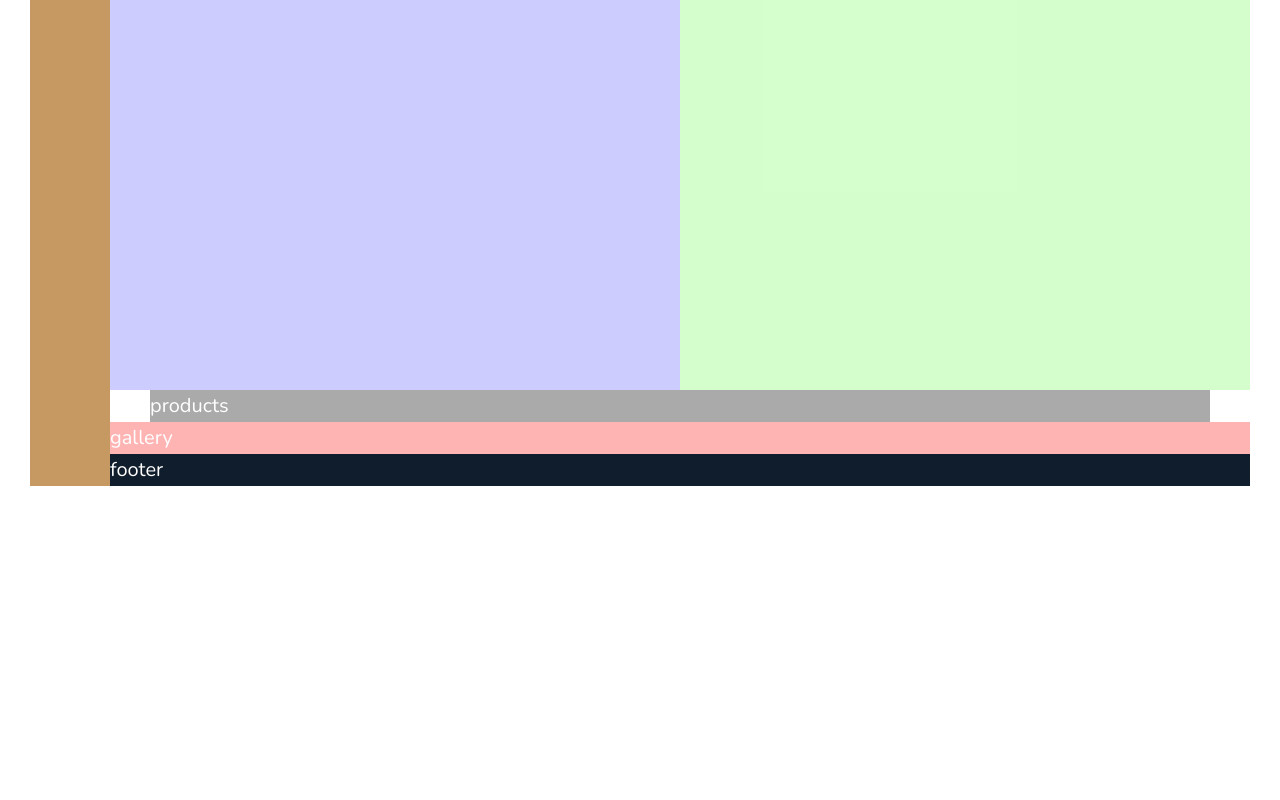
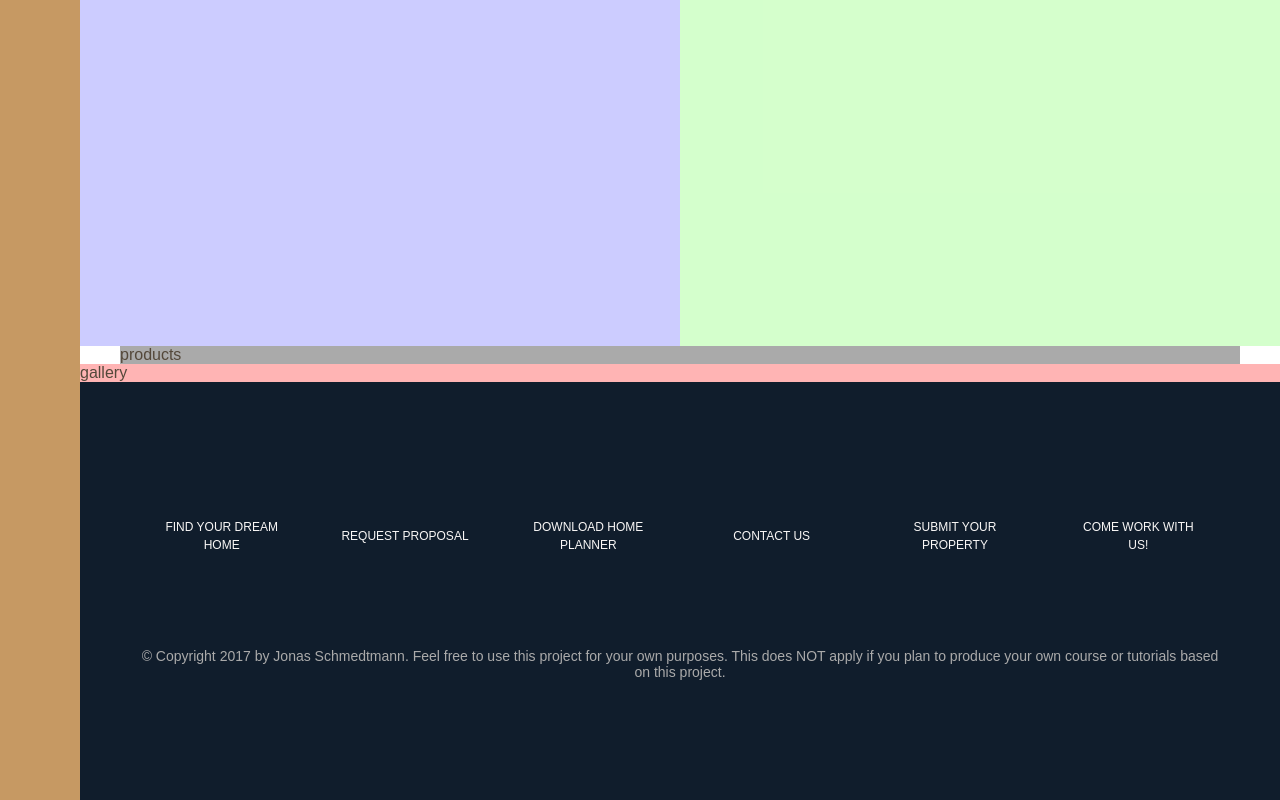
Before and after one commit to nazmulsisil/nexter_git, a website: page index.html in a window 1280 px wide. Shown: the part 824-1624 px from the top of the page. Before the commit the page ends 1340 px from the top, so only its background shows below. Drawn offline with nearby package versions, Linux system fonts and the light colour scheme.

Commit message:
footer completed

```diff
--- a/index.html
+++ b/index.html
@@ -6,7 +6,7 @@
     <meta name="viewport" content="width=device-width, initial-scale=1.0">
     <meta http-equiv="X-UA-Compatible" content="ie=edge">
     <title>Boilerplate</title>
-    <link href="https://fonts.googleapis.com/css?family=Josefin+Sans|Nunito" rel="stylesheet">
+    <!-- <link href="https://fonts.googleapis.com/css?family=Josefin+Sans|Nunito" rel="stylesheet"> -->
     <link rel="stylesheet" href="css/style.css">
 
 </head>
@@ -16,16 +16,6 @@
         <div class="sidebar">Sb</div>
 
         <div class="header">
-            <!--
-      <div>I am not in dhaka</div>
-      <div>Bangladesh is nice</div>
-      <div>So you know him</div> -->
-
-            <!-- <div>III amamam notnotnot ininin DhakaDhakaDhaka</div>
-      <div>BangladeshBangladeshBangladesh isisis nicenicenice</div>
-      <div>sososo youyouyou knowknowknow himhimhimhsdofhsdlf</div> -->
-
-            <!-- <img src="./img/logo-forbes.png" alt="logo" class="header__ico"> -->
 
             <img src="./img/logo.png" alt="logo" class="header__logo">
 
@@ -43,10 +33,6 @@
                     <img src="./img/logo-forbes.png" alt="logo" class="header__ico">
                     <img src="./img/logo-bi.png" alt="logo" class="header__ico">
 
-                    <!-- <div class="header__ico"></div>
-          <div class="header__ico"></div>
-          <div class="header__ico"></div>
-          <div class="header__ico"></div> -->
                 </div>
             </div>
         </div>
@@ -57,7 +43,34 @@
         <div class="story__description">story description</div>
         <div class="products">products</div>
         <div class="gallery">gallery</div>
-        <div class="footer">footer</div>
+
+        <div class="footer">
+            <ul class="nav">
+                <li class="nav__item">
+                    <a href="#" class="nav__link">Find your dream home</a>
+                </li>
+                <li class="nav__item">
+                    <a href="#" class="nav__link">Request proposal</a>
+                </li>
+                <li class="nav__item">
+                    <a href="#" class="nav__link">Download home planner</a>
+                </li>
+                <li class="nav__item">
+                    <a href="#" class="nav__link">Contact us</a>
+                </li>
+                <li class="nav__item">
+                    <a href="#" class="nav__link">Submit your property</a>
+                </li>
+                <li class="nav__item">
+                    <a href="#" class="nav__link">Come work with us!</a>
+                </li>
+            </ul>
+            <p class="copyright">
+                &copy; Copyright 2017 by Jonas Schmedtmann. Feel free to use this project for your own purposes. This does NOT apply if you
+                plan to produce your own course or tutorials based on this project.
+            </p>
+        </div>
+        <!-- footer -->
     </div>
 
 </body>
--- a/package.json
+++ b/package.json
@@ -5,7 +5,7 @@
   "main": "index.js",
   "scripts": {
     "watch:sass": "node-sass sass/main.scss css/style.css -w",
-    "devserver": "live-server",
+    "devserver": "live-server --browser=firefox",
     "start": "npm-run-all --parallel devserver watch:sass",
     "compile:sass": "node-sass sass/main.scss css/style.comp.css",
     "prefix:css": "postcss --use autoprefixer -b \"last 10 versions\" css/style.comp.css -o css/style.prefix.css",
--- a/sass/_base.scss
+++ b/sass/_base.scss
@@ -90,7 +90,6 @@ $font-display: 'Josefin Sans', sans-serif;
 }
 
 .container {
-  padding: 3rem;
 
   display: grid;
 
@@ -132,10 +131,9 @@ h1, h2, h3, h4, h5, h6 {
 
 body {
   box-sizing: border-box;
-  color: white; //$color-grey-dark-1
-  line-height: 1.6;
+  color: $color-grey-dark-1;
   font-family: $font-primary;
-  font-size: 2rem;
+  font-size: 1.6rem;
 }
 
 
--- a/sass/_footer.scss
+++ b/sass/_footer.scss
@@ -2,4 +2,46 @@
 .footer {
   background-color: $color-secondary;
   grid-area: 9 / ls-start  / 10 / grid-end  ;
+
+  padding: 12rem 6rem;
+
+
+  .nav { // ul
+
+    display: grid;
+    grid-gap: 2rem;
+    grid-template-columns: repeat(auto-fit, minmax(15rem, 1fr) );
+    align-items: center;
+
+    &__item { // li
+      list-style: none;
+      padding: 1.5rem;
+      text-align: center;
+      transition: all .2s;
+
+      &:hover {
+        transform: translateY(-4px);
+        background-color: rgba(255, 255, 255, 0.1);
+      }
+    }
+
+    &__link:link,
+    &__link:visited { // a tag
+      text-decoration: none;
+      text-transform: uppercase;
+      color: $color-grey-light-1;
+      font-size: 1.2rem;
+      line-height: 1rem !important;
+    }
+
+  }
+
+  .copyright {
+    color: $color-grey-light-2;
+    font-size: 1.4rem;
+    text-align: center;
+    margin: 0 auto;
+    margin-top: 8rem;
+  }
+
 }
--- a/sass/_header.scss
+++ b/sass/_header.scss
@@ -6,10 +6,10 @@
   grid-area: 2 / ls-start / 3 / col-end 6;
 
   display: grid;
+  grid-gap: 4rem;
   grid-template-rows: 1fr minmax(6rem, min-content) 1fr min-content;
   grid-template-columns: minmax(min-content, max-content);
   justify-content: center;
-
 
   &__logo {
     height: 3rem;
```
Also changed, not shown: css/style.comp.css, css/style.css, css/style.prefix.css.
